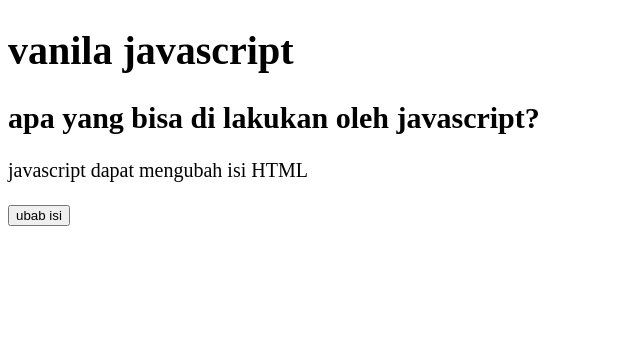
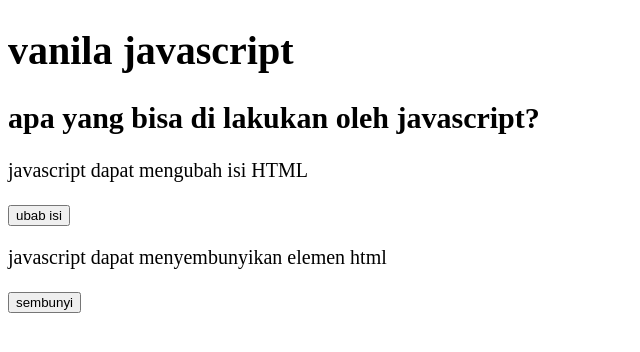
Before and after one commit to Hendrisaputr/latihan-16, a plain HTML site: page index.html in a window 1280 px wide. Shown: the whole page, without its empty margins (0-640 px from the left). Drawn offline with Linux system fonts and the light colour scheme.

Commit message:
menyembunyikan elemen HTML

```diff
--- a/index.html
+++ b/index.html
@@ -18,6 +18,8 @@
 <h2>apa yang bisa di lakukan oleh javascript?</h2>
   <p id="ganti">javascript dapat mengubah isi HTML</p>
   <button onclick="document.getElementById('ganti').innerHTML='pengen sukses'">ubab isi</button>
+  <p id="sembunyi">javascript dapat menyembunyikan elemen html</p> <button onclick="document.getElementById('sembunyi').style.display ='none'">sembunyi</button>
+
   <!-- Project -->
   <script src="./main.js"></script>
 </body>
```
